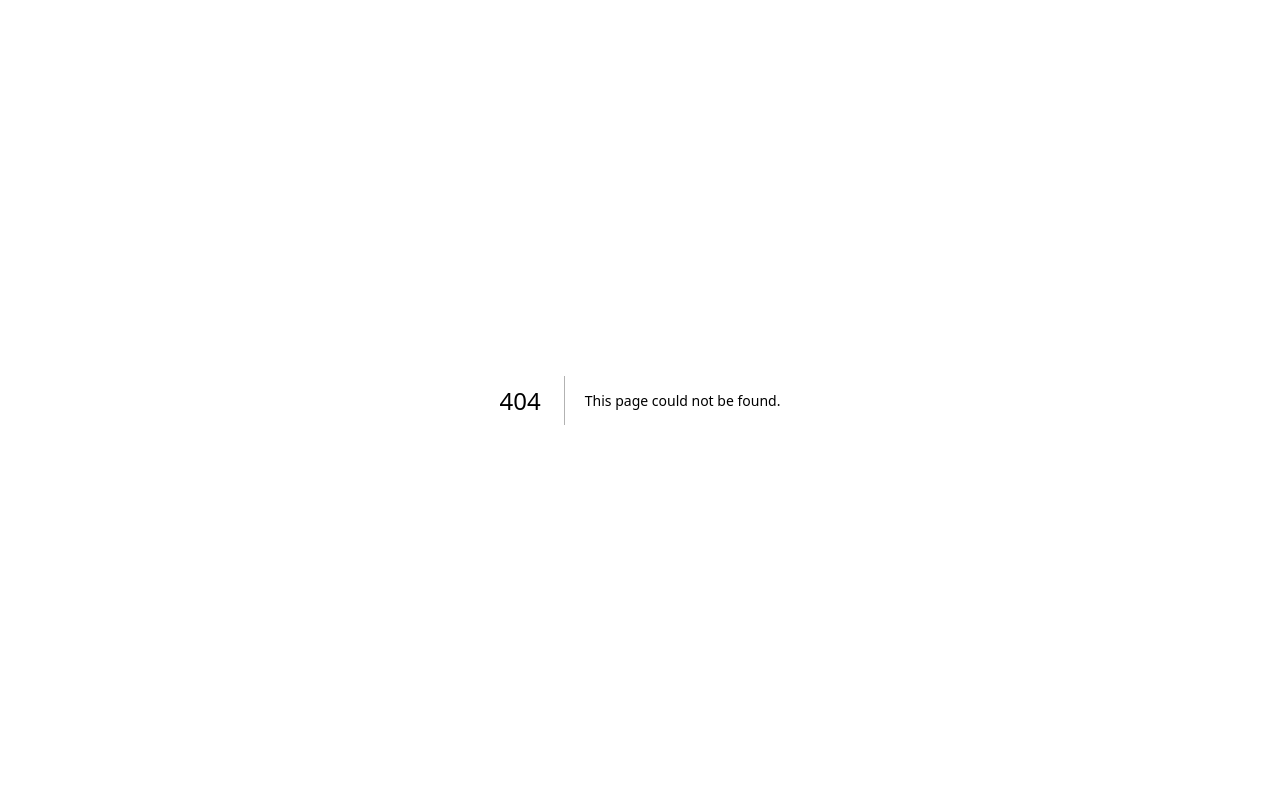
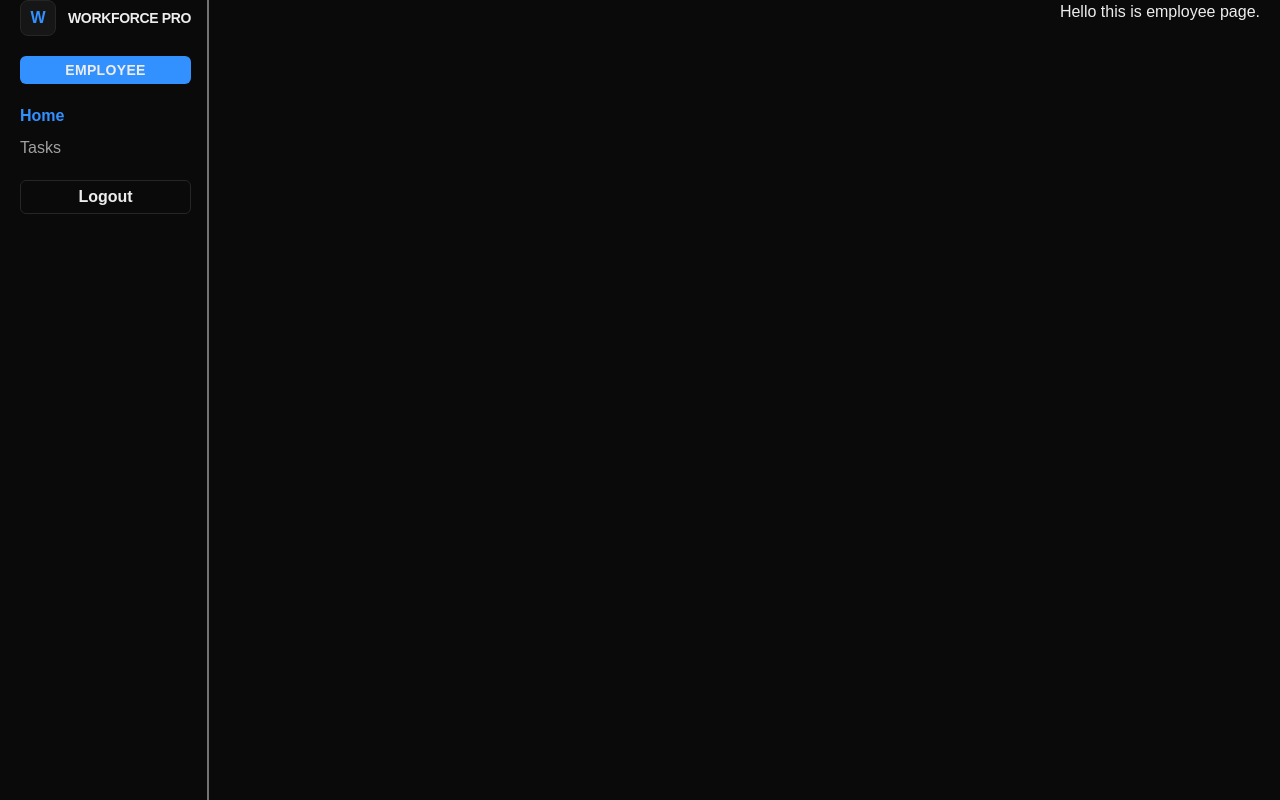
Before and after one commit to Saqib216/bifrost, a Next.js app: page /employee in a window 1280 px wide. Before the commit this address had no page. Built offline with nearby package versions, Linux system fonts and the light colour scheme.

Commit message:
define the initial layout for employee like admin.
- added employee/page.tsx
- added employee/layout.tsx
- in Sidebar.tsx, pass the role prop to the <Navlinks /> instead of plain string.

```diff
--- a/app/admin/page.tsx
+++ b/app/admin/page.tsx
@@ -1,4 +1,4 @@
-export default function adminPage(){
+export default function AdminDashboardPage(){
     return (
         <div>Hello this is admin page.</div>
     )
--- /dev/null
+++ b/app/employee/layout.tsx
@@ -0,0 +1,10 @@
+import Sidebar from "@/components/Sidebar";
+
+export default function EmployeeLayout({ children }: { children: React.ReactNode }) {
+    return (
+        <div className="flex justify-between mx-5">
+            <Sidebar role="EMPLOYEE"/>
+            <main>{children}</main>
+        </div>
+    )
+}
--- /dev/null
+++ b/app/employee/page.tsx
@@ -0,0 +1,5 @@
+export default function EmployeeDashboardPage(){
+    return (
+        <div>Hello this is employee page.</div>
+    )
+}
--- a/components/Sidebar.tsx
+++ b/components/Sidebar.tsx
@@ -14,7 +14,7 @@ export default function Sidebar({ role }: { role: 'ADMIN' | 'EMPLOYEE' }) {
             </span>
 
             {/* Navlinks: */}
-            <Navlinks role="ADMIN" />
+            <Navlinks role={role} />
 
             {/* Logout */}
             <button title="Logout"
```
